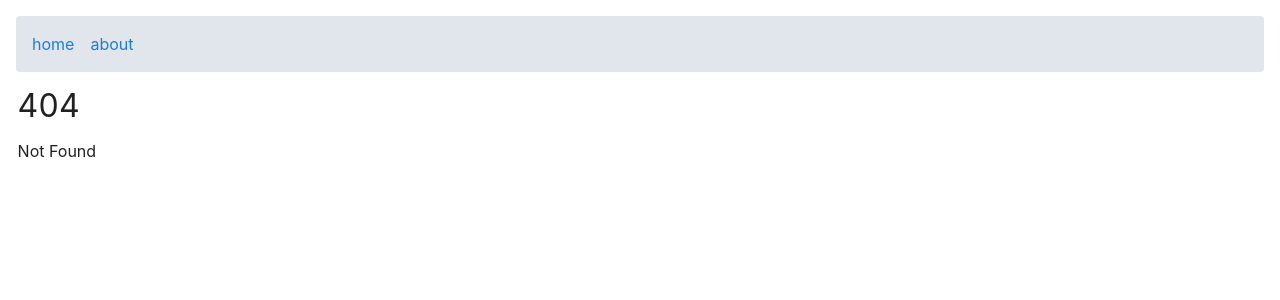
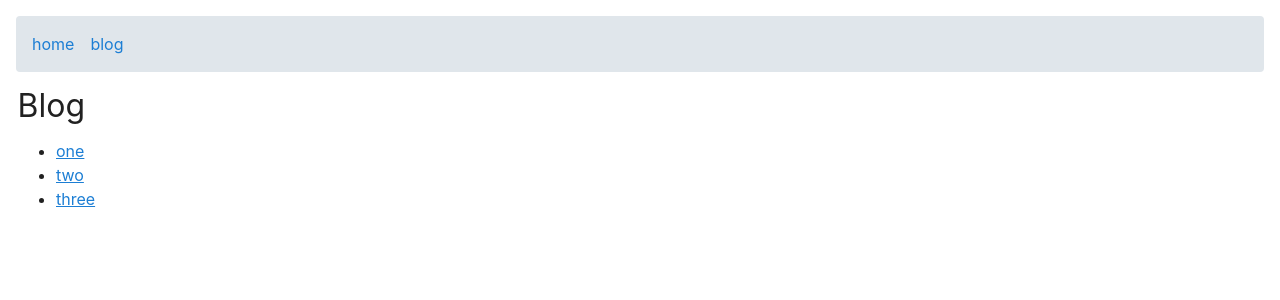
Before and after one commit to raquel-1/probando, a SvelteKit app: page /blog in a window 1280 px wide. Before the commit this address had no page. Shown: the top 300 px of the page. Built offline with nearby package versions, Linux system fonts and the light colour scheme.

Commit message:
about pasa a llamarse blog y blog tiene un [slug] que hace ritas dinamicas

```diff
--- a/src/routes/+layout.svelte
+++ b/src/routes/+layout.svelte
@@ -1,6 +1,6 @@
 <nav>
 	<a href="/">home</a>
-	<a href="/about">about</a>
+	<a href="/blog">blog</a>
 </nav>
 
 <slot />
--- a/src/routes/about/+page.svelte
+++ /dev/null
@@ -1,3 +0,0 @@
-
-<h1>about</h1>
-<p>this is the about page.</p>
--- /dev/null
+++ b/src/routes/blog/+page.svelte
@@ -0,0 +1,7 @@
+<h1>Blog</h1>
+
+<ul>
+	<li><a href="/blog/one">one</a></li>
+	<li><a href="/blog/two">two</a></li>
+	<li><a href="/blog/three">three</a></li>
+</ul>
--- /dev/null
+++ b/src/routes/blog/[slug]/+page.svelte
@@ -0,0 +1 @@
+<h1>blog post</h1>
```
